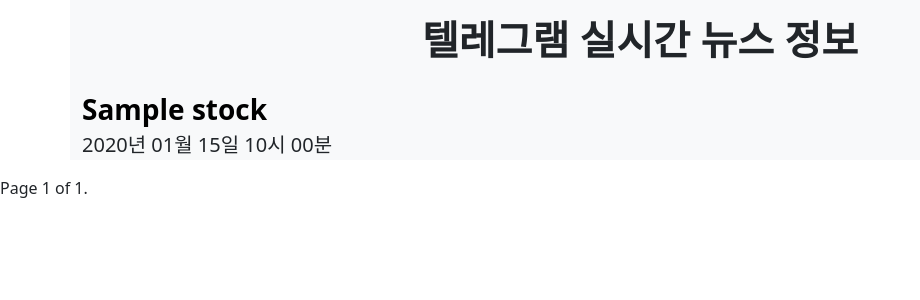
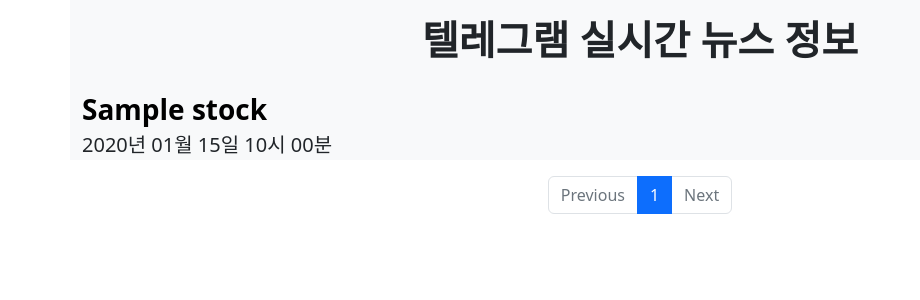
Before and after one commit to 2044smile/stock, a Django app: template stock/templates/stock/stock_list.html in a window 1280 px wide. Shown: the part 192-492 px from the top of the page, without its empty margins (0-920 px from the left). Run offline with Django 4.2, Linux system fonts and the light colour scheme; the template is opened without the code that fills it: most values are stand-ins (such as "Sample title", 1, 10 or a date in 2020).

Commit message:
feat: pagination

```diff
--- a/stock/templates/stock/stock_list.html
+++ b/stock/templates/stock/stock_list.html
@@ -21,21 +21,49 @@
 
     {% endfor %}
 </div>
-    <div class="pagination">
-        <span class="step-links">
+    <nav aria-label="Pagination">
+        <ul class="pagination justify-content-center">
             {% if page_obj.has_previous %}
-                <a href="?page=1">&laquo; first</a>
-                <a href="?page={{ page_obj.previous_page_number }}">previous</a>
+                <li class="page-item">
+                    <a href="?page={{ page_obj.previous_page_number }}" class="page-link">Previous</a>
+                </li>
+            {% else %}
+                <li class="page-item disabled">
+                    <a class="page-link" href="" tabindex="-1" aria-disabled="True">Previous</a>
+                </li>
+            {% endif %}
+            {% if page_obj.number|add:'-5' > 1 %}
+                <li class="page-item">
+                    <a class="page-link" href="?page={{ page_obj.number|add:'-7' }}">&hellip;</a>
+                </li>
             {% endif %}
 
-            <span class="current">
-                Page {{ page_obj.number }} of {{ page_obj.paginator.num_pages }}.
-            </span>
+            {% for i in page_obj.paginator.page_range %}
+                {% if page_obj.number == i %}
+                    <li class="page-item active" aria-current="page">
+                        <span class="page-link">
+                            {{ i }}
+                            <span class="sr-only"></span>
+                        </span>
+                    </li>
+                {% elif i > page_obj.number|add:'-7' and i < page_obj.number|add:'7' %}
+                    <li class="page-item"><a class="page-link" href="?page={{ i }}">{{ i }}</a></li>
+                {% endif %}
+            {% endfor %}
+
+            {% if page_obj.paginator.num_pages > page_obj.number|add:'4' %}
+                <li class="page-item"><a class="page-link" href="?page={{ page_obj.number|add:'5' }}">&hellip;</a></li>
+            {% endif %}
 
             {% if page_obj.has_next %}
-                <a href="?page={{ page_obj.next_page_number }}">next</a>
-                <a href="?page={{ page_obj.paginator.num_pages }}">last &raquo;</a>
+                <li class="page-item">
+                    <a class="page-link" href="?page={{ page_obj.next_page_number }}">Next</a>
+                </li>
+            {% else %}
+                <li class="page-item disabled">
+                    <a class="page-link" href="#" tabindex="-1" aria-disabled="True">Next</a>
+                </li>
             {% endif %}
-        </span>
-    </div>
+        </ul>
+    </nav>
 {% endblock %}
```
